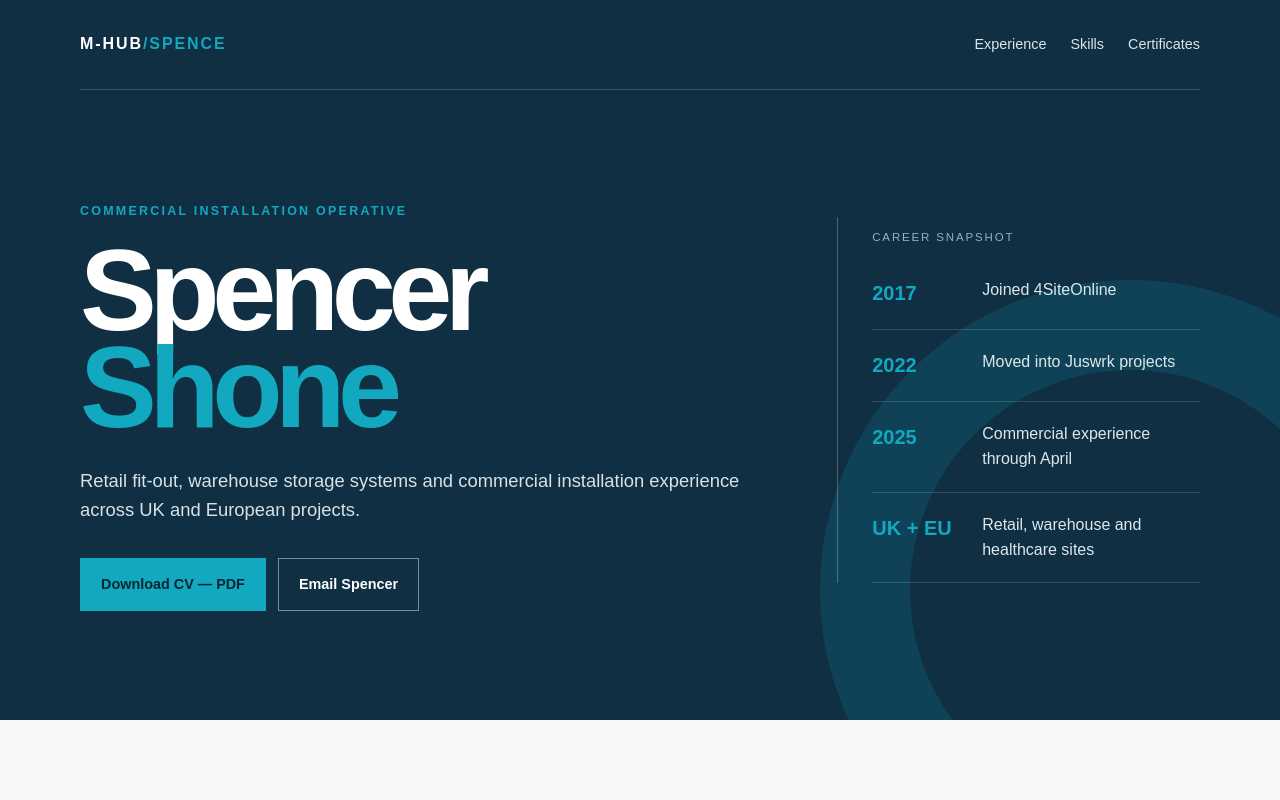
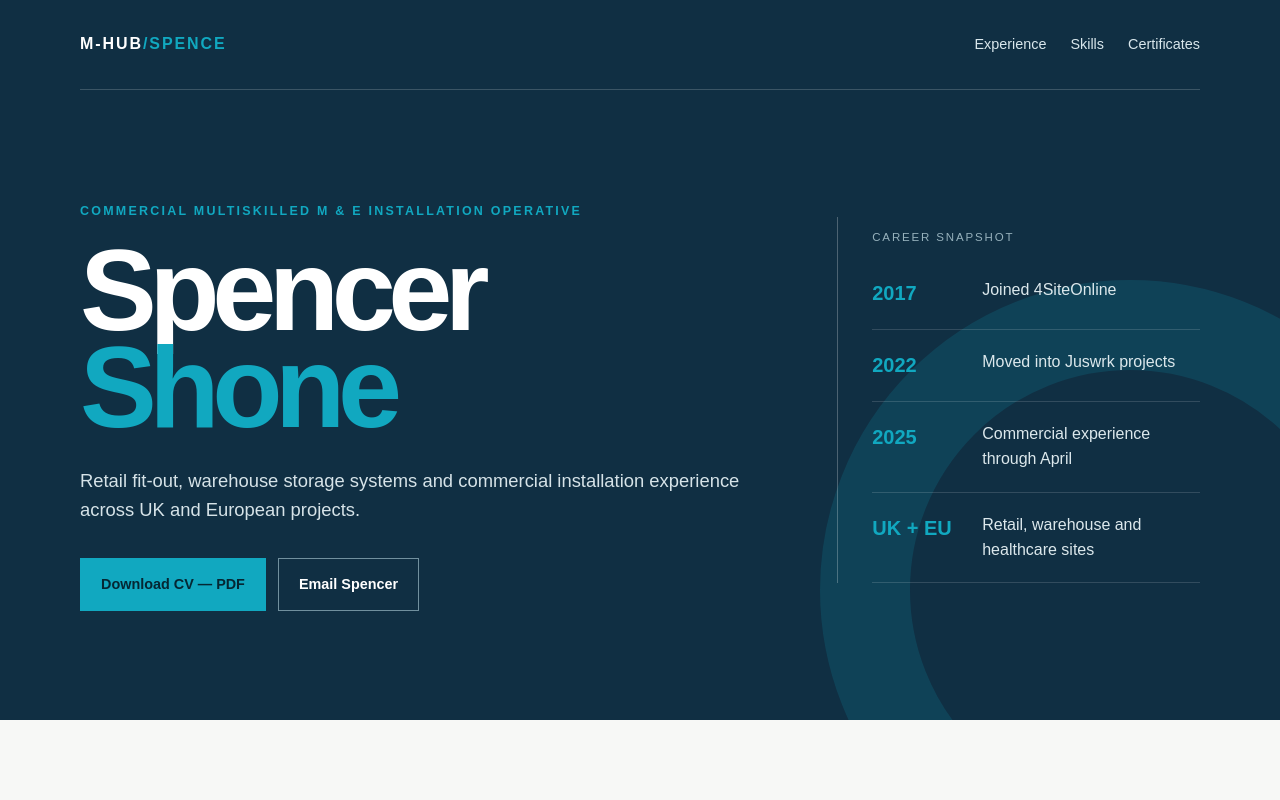
Before and after one commit to JusWrk/spence, a plain HTML site: page index.html in a window 1280 px wide. Shown: the top 800 px of the page. Drawn offline with Linux system fonts and the light colour scheme.

Commit message:
Update eyebrow text for installation operative

```diff
--- a/index.html
+++ b/index.html
@@ -17,7 +17,7 @@
     </nav>
     <div class="hero-grid wrap">
       <div>
-        <p class="eyebrow">Commercial installation operative</p>
+        <p class="eyebrow">Commercial Multiskilled M & E installation operative</p>
         <h1>Spencer<br><span>Shone</span></h1>
         <p class="lead">Retail fit-out, warehouse storage systems and commercial installation experience across UK and European projects.</p>
         <div class="actions">
```
